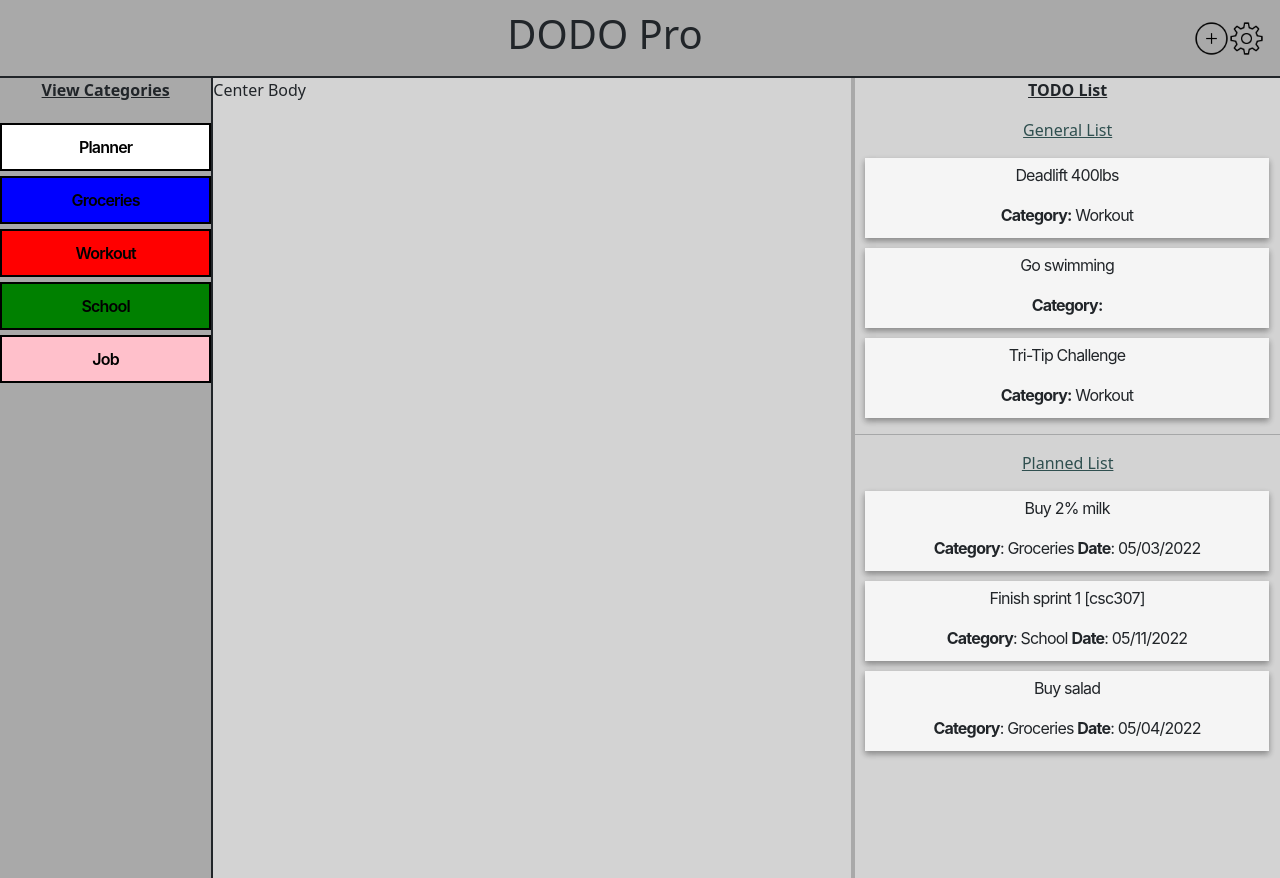
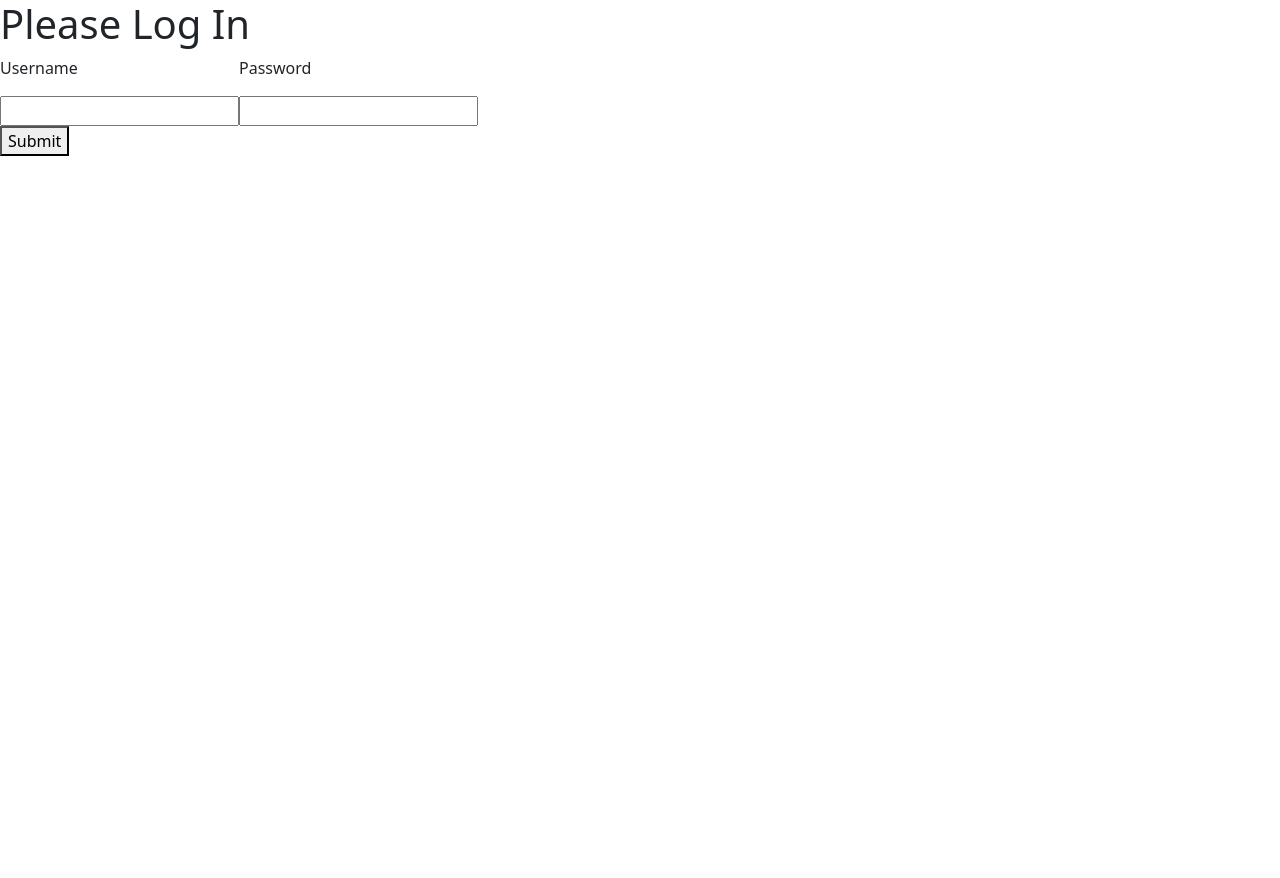
Before and after one commit to carsonpepe/TODO_App, a React (Create React App) app in the folder todo-app-frontend/: page /preferences in a window 1280 px wide. After the commit the page ends 800 px from the top, so only its background shows below. Built offline with nearby package versions, Linux system fonts and the light colour scheme.

Commit message:
Initial Login, library still issue

```diff
--- a/todo-app-frontend/package.json
+++ b/todo-app-frontend/package.json
@@ -9,6 +9,7 @@
     "bootstrap": "^5.1.3",
     "react": "^18.1.0",
     "react-dom": "^18.1.0",
+    "react-router-dom": "^6.3.0",
     "react-scripts": "5.0.1",
     "web-vitals": "^2.1.4"
   },
--- a/todo-app-frontend/src/MyApp.js
+++ b/todo-app-frontend/src/MyApp.js
@@ -1,8 +1,14 @@
-import React from 'react'
+import React, { useState } from 'react';
 import CenterBody from './Center-body/CenterBody';
 import Header from './Header/Header'
 import Leftbar from './Leftbar/Leftbar';
 import Rightbar from './Rightbar/Rightbar';
+import useToken from './useToken';
+
+import { BrowserRouter, Route, Switch } from 'react-router-dom';
+import Dashboard from './components/Dashboard/Dashboard';
+import Preferences from './components/Preferences/Preferences';
+import Login from './components/Login/Login';
 
 const cats = [
     {
@@ -62,25 +68,38 @@
     },
 ];
 
+function setToken(userToken) {
+    sessionStorage.setItem('token', JSON.stringify(userToken));
+}
+
+function getToken() {
+    const tokenString = sessionStorage.getItem('token');
+  const userToken = JSON.parse(tokenString);
+  return userToken?.token
+}
+
 
 
 function MyApp(){
+    const { token, setToken } = useToken();
+    if(!token) {
+        return <Login setToken={setToken} />
+    }
 
     return (
-        <div>
-            <Header/>
-            <div class="row g-0">
-                <div class="col-md-2">
-                    <Leftbar catList={cats}/>
-                </div>
-                <div class="col-md-6">
-                    <CenterBody/>
-                </div>
-                <div class="col-md-4">
-                    <Rightbar todoList={todos}/>
-                </div>
-            </div>
-        </div>
+    <div className="wrapper">
+      <h1>Application</h1>
+        <BrowserRouter>
+            <Switch>
+                <Route path="/dashboard">
+                    <Dashboard />
+                </Route>
+                <Route path="/preferences">
+                    <Preferences />
+                </Route>
+            </Switch>
+        </BrowserRouter>
+    </div>
     );
 
 }
--- /dev/null
+++ b/todo-app-frontend/src/components/Dashboard/Dashboard.js
@@ -0,0 +1,7 @@
+import React from 'react';
+
+export default function Dashboard() {
+  return(
+    <h2>Dashboard</h2>
+  );
+}
--- /dev/null
+++ b/todo-app-frontend/src/components/Login/Login.css
@@ -0,0 +1,5 @@
+.login-wrapper {
+   display: flex;
+   flex-direction: column;
+   align-items: center;
+}
--- /dev/null
+++ b/todo-app-frontend/src/components/Login/Login.js
@@ -0,0 +1,51 @@
+import React , {useState } from 'react';
+import PropTypes from 'prop-types';
+
+async function loginUser(credentials) {
+   return fetch('http://localhost:8080/login', {
+     method: 'POST',
+     headers: {
+       'Content-Type': 'application/json'
+     },
+     body: JSON.stringify(credentials)
+   })
+     .then(data => data.json())
+  }
+
+export default function Login({ setToken}) {
+
+   const [username, setUserName] = useState();
+   const [password, setPassword] = useState();
+
+  const handleSubmit = async e => {
+   e.preventDefault();
+   const token = await loginUser({
+     username,
+     password
+   });
+   setToken(token);
+ }
+
+  return(
+   <div className="login-wrapper">
+      <h1>Please Log In</h1>
+      <form onSubmit={handleSubmit} >
+         <label>
+         <p>Username</p>
+         <input type="text" onChange={e => setUserName(e.target.value)} />
+         </label>
+         <label>
+         <p>Password</p>
+         <input type="password" onChange={e => setPassword(e.target.value)} />
+         </label>
+         <div>
+         <button type="submit">Submit</button>
+         </div>
+      </form>
+    </div>
+  )
+}
+
+Login.propTypes = {
+   setToken: PropTypes.func.isRequired
+ }
--- /dev/null
+++ b/todo-app-frontend/src/components/Preferences/Preferences.js
@@ -0,0 +1,7 @@
+import React from 'react';
+
+export default function Preferences() {
+  return(
+    <h2>Preferences</h2>
+  );
+}
--- /dev/null
+++ b/todo-app-frontend/src/useToken.js
@@ -0,0 +1,21 @@
+import { useState } from 'react';
+
+export default function useToken() {
+  const getToken = () => {
+    const tokenString = localStorage.getItem('token');
+    const userToken = JSON.parse(tokenString);
+    return userToken?.token
+  };
+
+  const [token, setToken] = useState(getToken());
+
+  const saveToken = userToken => {
+    localStorage.setItem('token', JSON.stringify(userToken));
+    setToken(userToken.token);
+  };
+
+  return {
+    setToken: saveToken,
+    token
+  }
+}
```
Also changed, not shown: 2 other files (tests, documents, lock files or other folders).
